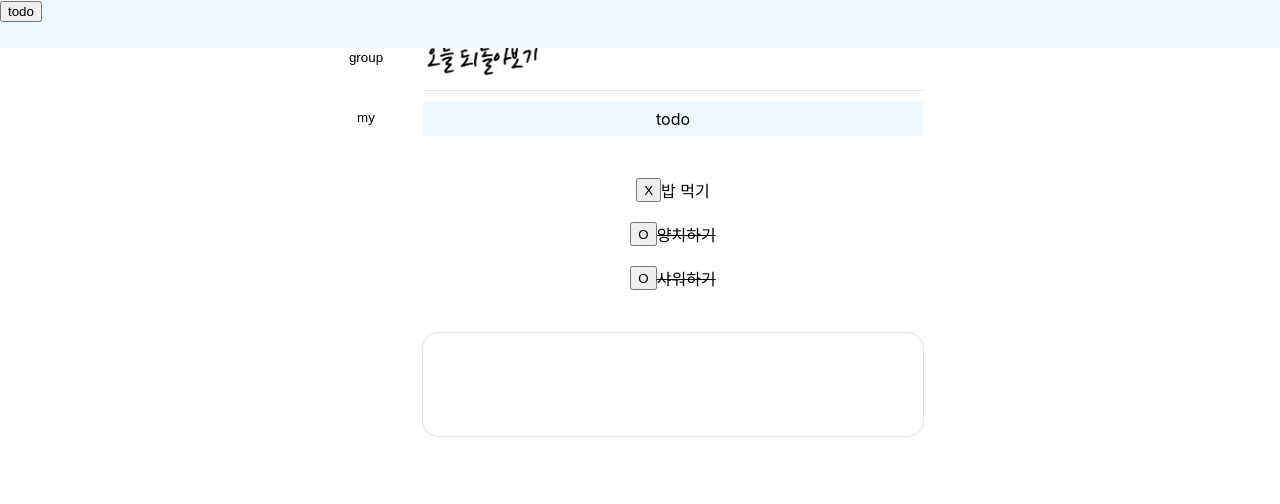
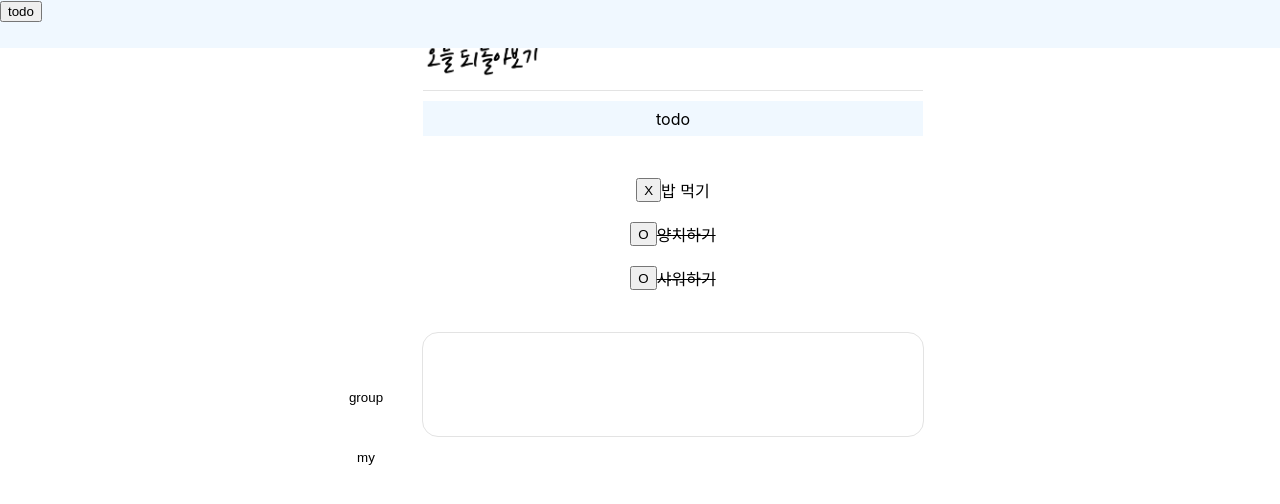
Before and after one commit to euniiiing/metudy, a React (Create React App) app in the folder client/: page /feeds in a window 1280 px wide. Shown: the top 504 px of the page. Built offline with nearby package versions, Linux system fonts and the light colour scheme; data requests are answered from the project's data file.

Commit message:
mainlayout

```diff
--- a/client/src/App.tsx
+++ b/client/src/App.tsx
@@ -7,11 +7,13 @@ import Feeds from "@pages/Feeds";
 import { BrowserRouter, Route, Routes } from "react-router-dom";
 import Header from "@/components/header/Header";
 import theme from "@/style/theme";
+import MainLayout from "./components/layouts/MainLayout";
 
 function App() {
     return (
         <RecoilRoot>
             <ThemeProvider theme={theme}>
+                <MainLayout>
                     <Header />
                     <BrowserRouter>
                         <Routes>
@@ -19,6 +21,7 @@ function App() {
                             <Route path="/feeds/*" element={<Feeds />} />
                         </Routes>
                     </BrowserRouter>
+                </MainLayout>
             </ThemeProvider>
         </RecoilRoot>
     );
--- /dev/null
+++ b/client/src/components/layouts/MainLayout.tsx
@@ -0,0 +1,19 @@
+import React, { ReactNode } from "react";
+import styled from "styled-components";
+
+interface IMainLayoutProps {
+    children: ReactNode;
+}
+
+const MainLayout = ({ children }: IMainLayoutProps) => {
+    return <StyledMainLayout>{children}</StyledMainLayout>;
+};
+
+const StyledMainLayout = styled.main`
+    position: relative;
+    width: 100vw;
+    height: 100vh;
+    margin: 0 auto;
+`;
+
+export default MainLayout;
--- a/client/src/pages/Feeds.tsx
+++ b/client/src/pages/Feeds.tsx
@@ -59,7 +59,7 @@ const FeedsHeader = styled.div`
 `;
 
 const ButtonBox = styled.div`
-    height: 100%;
+    /* height: 100%; */
     margin: 4em 1em 0 0;
     display: flex;
     flex-direction: column;
```
Lines whose indentation alone changed are shown as unchanged.
